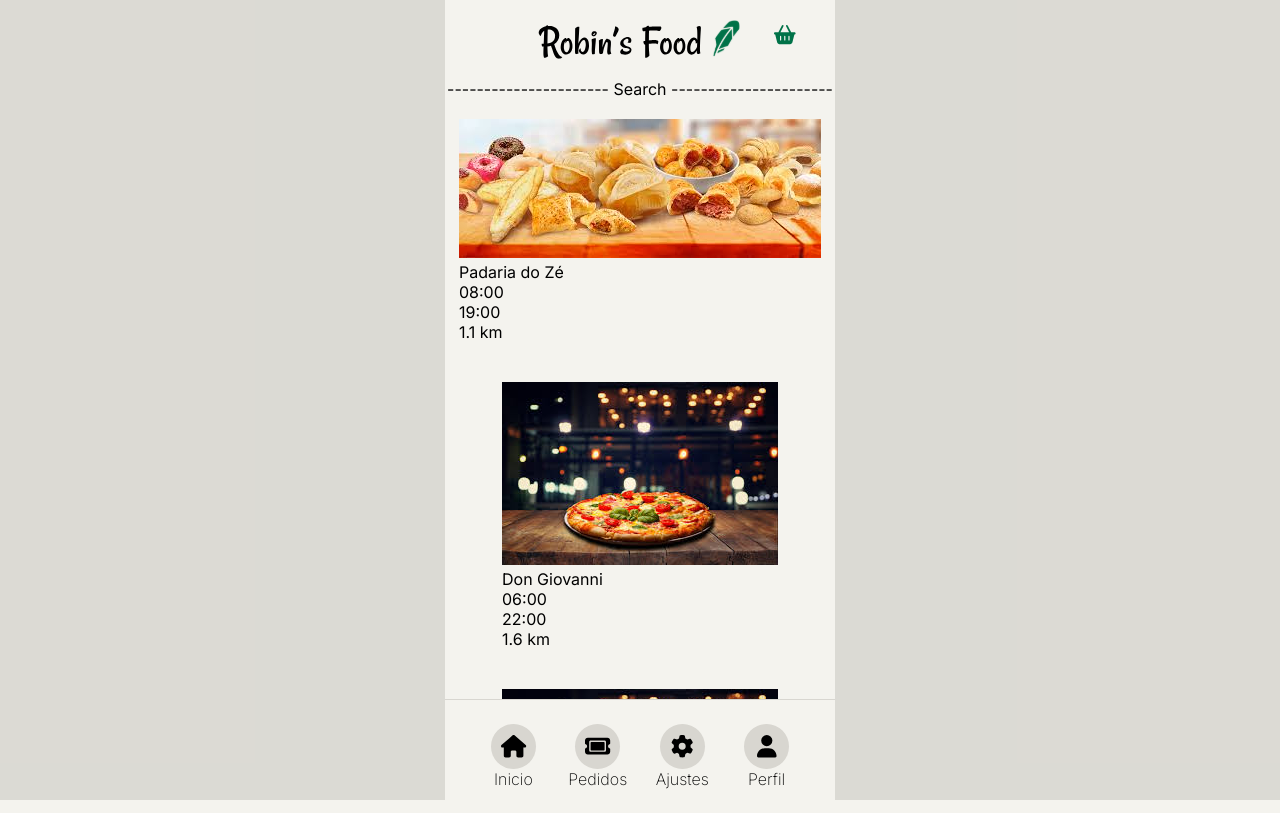
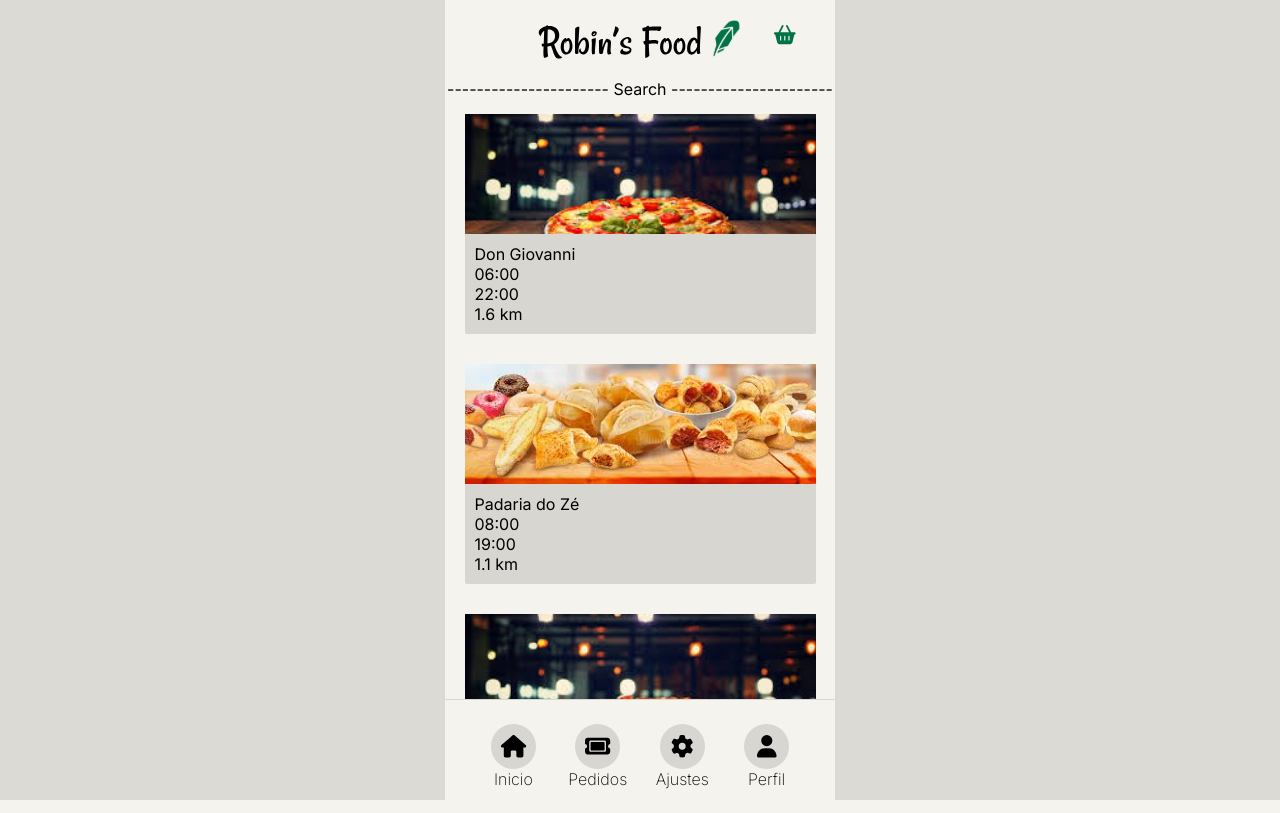
Before and after one commit to caio303/robins-food, a React (Create React App) app in the folder frontend/: page /inicio in a window 1280 px wide. Built offline with nearby package versions, Linux system fonts and the light colour scheme; a web font is replaced by a local one.

Commit message:
Implementar navegação às páginas dos restaurantes

```diff
--- a/frontend/src/components/CardPedido.jsx
+++ b/frontend/src/components/CardPedido.jsx
@@ -1 +1 @@
-export const CardPedido = () => <div>CardPedido</div>
+export const CardPedido = ({pedido}) => <div>{pedido.nome} - R$ {pedido.valor}</div>
--- a/frontend/src/components/CardRestaurante.jsx
+++ b/frontend/src/components/CardRestaurante.jsx
@@ -1,13 +1,14 @@
+import { Link } from '../../node_modules/react-router-dom/dist/index';
 import './CardRestaurante.scss';
 
 export const CardRestaurante = ({restaurante}) => (
-    <div key={restaurante.id} className="card-restaurante">
+    <Link key={restaurante.id} className="card-restaurante" to={`/restaurante/${restaurante.id}`}>
         <img className="card-restaurante__imagem" alt={`Imagem de ${restaurante.nome}`} src={ restaurante.imagem } />
         <div className="card-restaurante__dados">
-            <div className="card-restaurante__nome">{ restaurante.nome }</div>
-            <div className="card-restaurante__horarioAbertura">{ restaurante.horarioAbertura }</div>
-            <div className="card-restaurante__horarioFechamento">{ restaurante.horarioFechamento }</div>
-            <div className="card-restaurante__distancia">{ restaurante.distancia }</div>
+            <div className="card-restaurante__dados__nome">{ restaurante.nome }</div>
+            <div className="card-restaurante__dados__horarioAbertura">{ restaurante.horarioAbertura }</div>
+            <div className="card-restaurante__dados__horarioFechamento">{ restaurante.horarioFechamento }</div>
+            <div className="card-restaurante__dados__distancia">{ restaurante.distancia + ' km' }</div>
         </div>
-    </div>
+    </Link>
 )
--- a/frontend/src/components/CardRestaurante.scss
+++ b/frontend/src/components/CardRestaurante.scss
@@ -1,3 +1,26 @@
+@import '../variables.scss';
+
 .card-restaurante {
-    padding: 20px;
+    background-color: $cinza3;
+    border-radius: 2px;
+    display: flex;
+    flex-direction: column;
+    margin: 15px 0;
+    max-height: 30vh;
+    width: 90%;
+
+    &__imagem {
+        height: 15vh;
+        object-fit: cover;
+        user-select: none;
+        width: 100%;
+    }
+
+    &__dados {
+        padding: 10px;
+        &__nome {}
+        &__horarioAbertura {}
+        &__horarioFechamento {}
+        &__distancia {}
+    }
 }
--- a/frontend/src/components/ConteudoInicio.jsx
+++ b/frontend/src/components/ConteudoInicio.jsx
@@ -8,19 +8,19 @@ export const ConteudoInicio = () => {
     const [restaurantes, setRestaurantes] = useState([
         {
             id: 1,
+            nome: 'Don Giovanni',
+            imagem: pizzariaBase64,
+            horarioAbertura: '06:00',
+            horarioFechamento: '22:00',
+            distancia: '1.6'
+        },
+        {
+            id: 2,
             nome: 'Padaria do Zé',
             imagem: padariaBase64,
             horarioAbertura: '08:00',
             horarioFechamento: '19:00',
-            distancia: '1.1 km'
-        },
-        {
-            id: 2,
-            nome: 'Don Giovanni',
-            imagem: pizzariaBase64,
-            horarioAbertura: '06:00',
-            horarioFechamento: '22:00',
-            distancia: '1.6 km'
+            distancia: '1.1'
         },
         {
             id: 3,
@@ -28,7 +28,7 @@ export const ConteudoInicio = () => {
             imagem: pizzariaBase64,
             horarioAbertura: '16:00',
             horarioFechamento: '23:00',
-            distancia: '3 km'
+            distancia: '3'
         },
     ])
 
--- a/frontend/src/components/ConteudoInicio.scss
+++ b/frontend/src/components/ConteudoInicio.scss
@@ -16,7 +16,7 @@
 
         /* width */
         &::-webkit-scrollbar {
-            width: 5px;
+            width: 0;
         }
 
         /* Track */
--- /dev/null
+++ b/frontend/src/components/ConteudoRestaurante.jsx
@@ -0,0 +1,35 @@
+import { useState } from "react"
+import { pizzariaBase64 } from "../assets/images/base64exemplos"
+import './ConteudoInicio.scss'
+import { CardPedido } from "./CardPedido"
+
+export const ConteudoRestaurante = () => {
+    // useEffect pra popular o restaurante com a API
+    const [restaurante, setRestaurante] = useState({
+            id: 1,
+            nome: 'Don Giovanni',
+            imagem: pizzariaBase64,
+            horarioAbertura: '06:00',
+            horarioFechamento: '22:00',
+            distancia: '1.6',
+            itens: [
+                {
+                    id: 12,
+                    nome: 'Bolo',
+                    valor: '24,90',
+                    detalhes: [ 'Bolo de laranja', '04/11/2004' ]
+                }
+            ]
+        })
+
+    return (
+        <main id="conteudo-inicio">
+            <div id="conteudo-inicio__barra-pesquisa">---------------------- Search ----------------------</div>
+            <div id="conteudo-inicio__lista-restaurantes">
+                {restaurante.itens.map(item => {
+                    return <CardPedido pedido={item} key={item.id} />
+                })}
+            </div>
+        </main>
+    )
+}
--- a/frontend/src/pages/PaginaNavegacaoPadrao/PaginaNavegacaoPadrao.jsx
+++ b/frontend/src/pages/PaginaNavegacaoPadrao/PaginaNavegacaoPadrao.jsx
@@ -4,6 +4,7 @@ import { HeaderNavegacao } from "../../components/HeaderNavegacao";
 import { ConteudoAjustes } from "../../components/ConteudoAjustes";
 import { ConteudoInicio } from "../../components/ConteudoInicio";
 import { ConteudoPedidos } from "../../components/ConteudoPedidos";
+import { ConteudoRestaurante } from "../../components/ConteudoRestaurante";
 import { ConteudoPerfil } from "../../components/ConteudoPerfil";
 import './PaginaNavegacaoPadrao.scss'
 
@@ -15,6 +16,7 @@ export const PaginaNavegacaoPadrao = () => (
             <Route path='/pedidos' element={<ConteudoPedidos />}/>
             <Route path='/ajustes' element={<ConteudoAjustes />}/>
             <Route path='/perfil' element={<ConteudoPerfil />}/>
+            <Route path='/restaurante/*' element={<ConteudoRestaurante />}/>
             <Route path='/*' element={<Navigate to='/inicio' />}/>
         </Routes>
         <FooterNavegacao />
```
